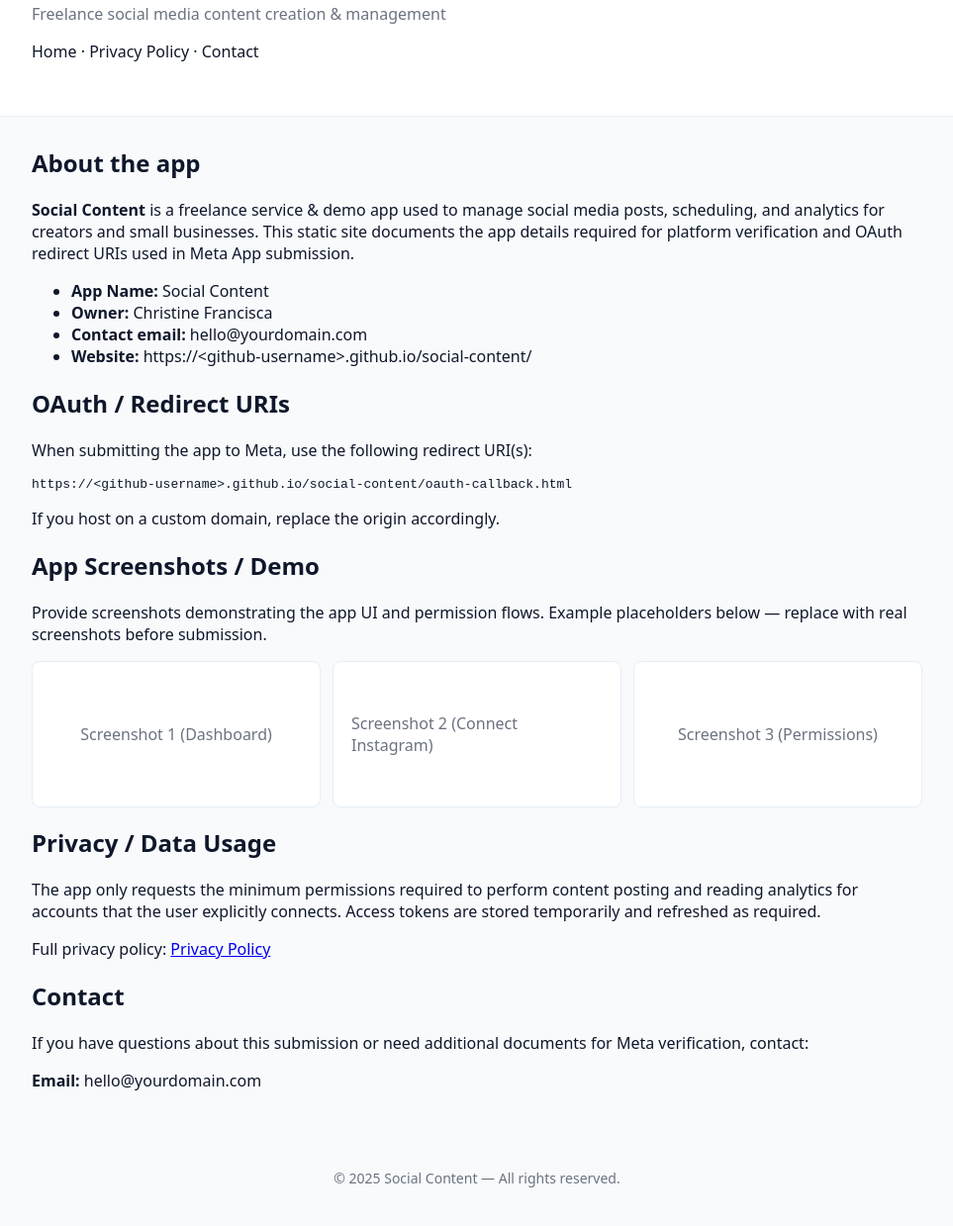
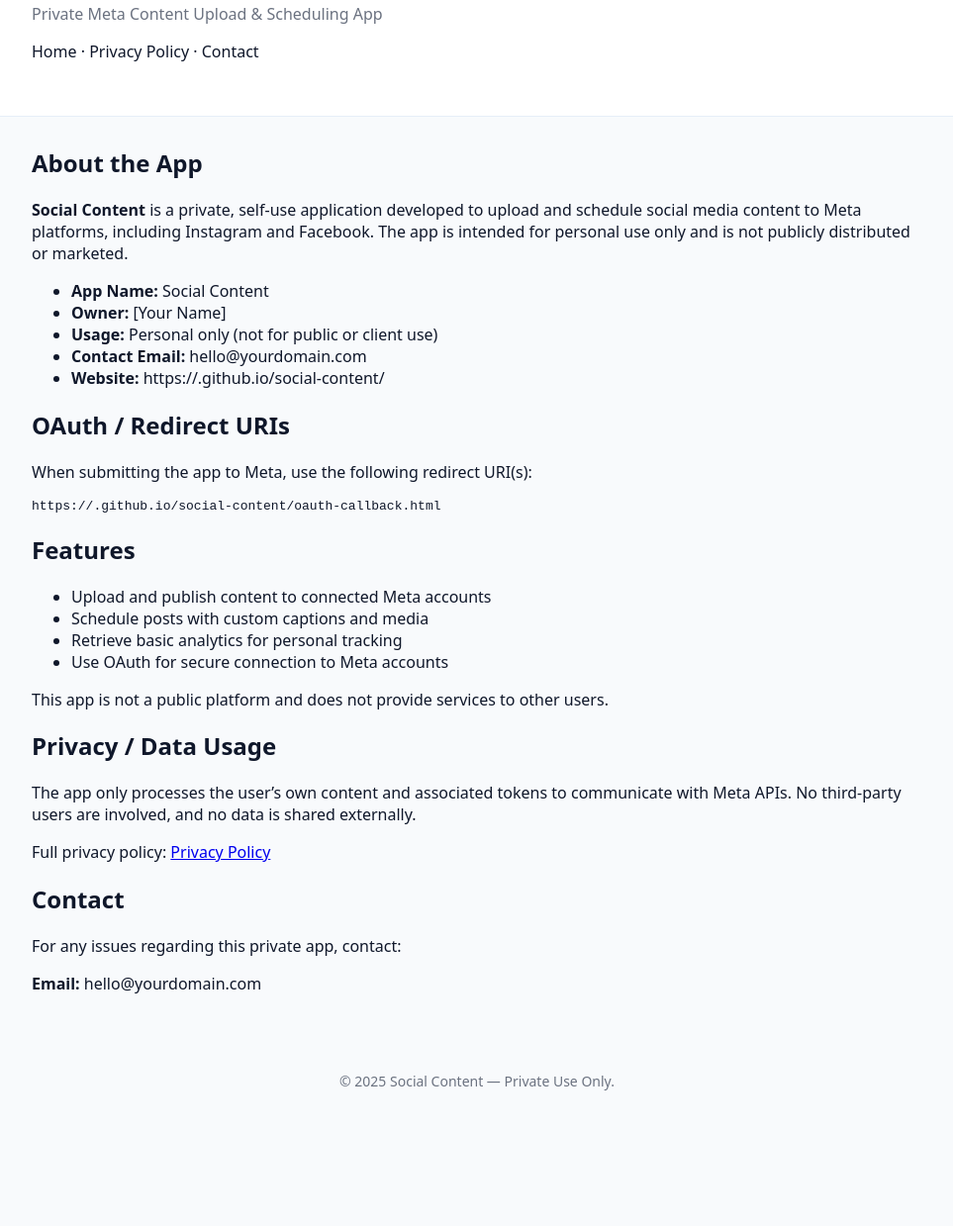
Before and after one commit to glancecreatives/social-content, a plain HTML site: page index.html in a window 1280 px wide. Shown: the part 95-1334 px from the top of the page at 99% size, without its empty margins (158-1121 px from the left). After the commit the page ends 1245 px from the top, so only its background shows below. Drawn offline with Linux system fonts and the light colour scheme.

Commit message:
Revise index.html for private Meta content uploader
Updated title and description for personal use app. Changed various sections to reflect private usage and features.

```diff
--- a/index.html
+++ b/index.html
@@ -3,15 +3,15 @@
 <head>
   <meta charset="utf-8">
   <meta name="viewport" content="width=device-width,initial-scale=1">
-  <title>Social Content — Freelance Social Media Content</title>
-  <meta name="description" content="Social Content — freelance social media content creation and management. App: Social Content. Contact: hello@yourdomain.com">
+  <title>Social Content — Personal Meta Content Uploader</title>
+  <meta name="description" content="Social Content — private app for uploading and scheduling content to Meta platforms. For personal use only.">
   <link rel="stylesheet" href="assets/style.css">
 </head>
 <body>
   <header class="site-header">
     <div class="container">
       <h1>Social Content</h1>
-      <p class="tag">Freelance social media content creation & management</p>
+      <p class="tag">Private Meta Content Upload & Scheduling App</p>
       <nav>
         <a href="/">Home</a> · <a href="privacy.html">Privacy Policy</a> · <a href="#contact">Contact</a>
       </nav>
@@ -20,52 +20,55 @@
 
   <main class="container">
     <section id="about">
-      <h2>About the app</h2>
+      <h2>About the App</h2>
       <p>
-        <strong>Social Content</strong> is a freelance service & demo app used to manage social media posts, scheduling, and analytics for creators and small businesses. This static site documents the app details required for platform verification and OAuth redirect URIs used in Meta App submission.
+        <strong>Social Content</strong> is a private, self-use application developed to upload and schedule social media content to Meta platforms, including Instagram and Facebook.
+        The app is intended for personal use only and is not publicly distributed or marketed.
       </p>
       <ul>
         <li><strong>App Name:</strong> Social Content</li>
-        <li><strong>Owner:</strong> Christine Francisca</li>
-        <li><strong>Contact email:</strong> hello@yourdomain.com</li>
-        <li><strong>Website:</strong> https://&lt;github-username&gt;.github.io/social-content/</li>
+        <li><strong>Owner:</strong> [Your Name]</li>
+        <li><strong>Usage:</strong> Personal only (not for public or client use)</li>
+        <li><strong>Contact Email:</strong> hello@yourdomain.com</li>
+        <li><strong>Website:</strong> https://<github-username>.github.io/social-content/</li>
       </ul>
     </section>
 
     <section id="oauth">
       <h2>OAuth / Redirect URIs</h2>
       <p>When submitting the app to Meta, use the following redirect URI(s):</p>
-      <pre>https://&lt;github-username&gt;.github.io/social-content/oauth-callback.html</pre>
-      <p>If you host on a custom domain, replace the origin accordingly.</p>
+      <pre>https://<github-username>.github.io/social-content/oauth-callback.html</pre>
     </section>
 
-    <section id="screenshots">
-      <h2>App Screenshots / Demo</h2>
-      <p>Provide screenshots demonstrating the app UI and permission flows. Example placeholders below — replace with real screenshots before submission.</p>
-      <div class="screenshot-grid">
-        <div class="shot">Screenshot 1 (Dashboard)</div>
-        <div class="shot">Screenshot 2 (Connect Instagram)</div>
-        <div class="shot">Screenshot 3 (Permissions)</div>
-      </div>
+    <section id="features">
+      <h2>Features</h2>
+      <ul>
+        <li>Upload and publish content to connected Meta accounts</li>
+        <li>Schedule posts with custom captions and media</li>
+        <li>Retrieve basic analytics for personal tracking</li>
+        <li>Use OAuth for secure connection to Meta accounts</li>
+      </ul>
+      <p>This app is not a public platform and does not provide services to other users.</p>
     </section>
 
     <section id="privacy-summary">
       <h2>Privacy / Data Usage</h2>
       <p>
-        The app only requests the minimum permissions required to perform content posting and reading analytics for accounts that the user explicitly connects. Access tokens are stored temporarily and refreshed as required.
+        The app only processes the user’s own content and associated tokens to communicate with Meta APIs.
+        No third-party users are involved, and no data is shared externally.
       </p>
       <p>Full privacy policy: <a href="privacy.html">Privacy Policy</a></p>
     </section>
 
     <section id="contact">
       <h2>Contact</h2>
-      <p>If you have questions about this submission or need additional documents for Meta verification, contact:</p>
+      <p>For any issues regarding this private app, contact:</p>
       <p><strong>Email:</strong> hello@yourdomain.com</p>
     </section>
   </main>
 
   <footer class="site-footer">
-    <div class="container">© <span id="year"></span> Social Content — All rights reserved.</div>
+    <div class="container">© <span id="year"></span> Social Content — Private Use Only.</div>
   </footer>
 
   <script>
```
